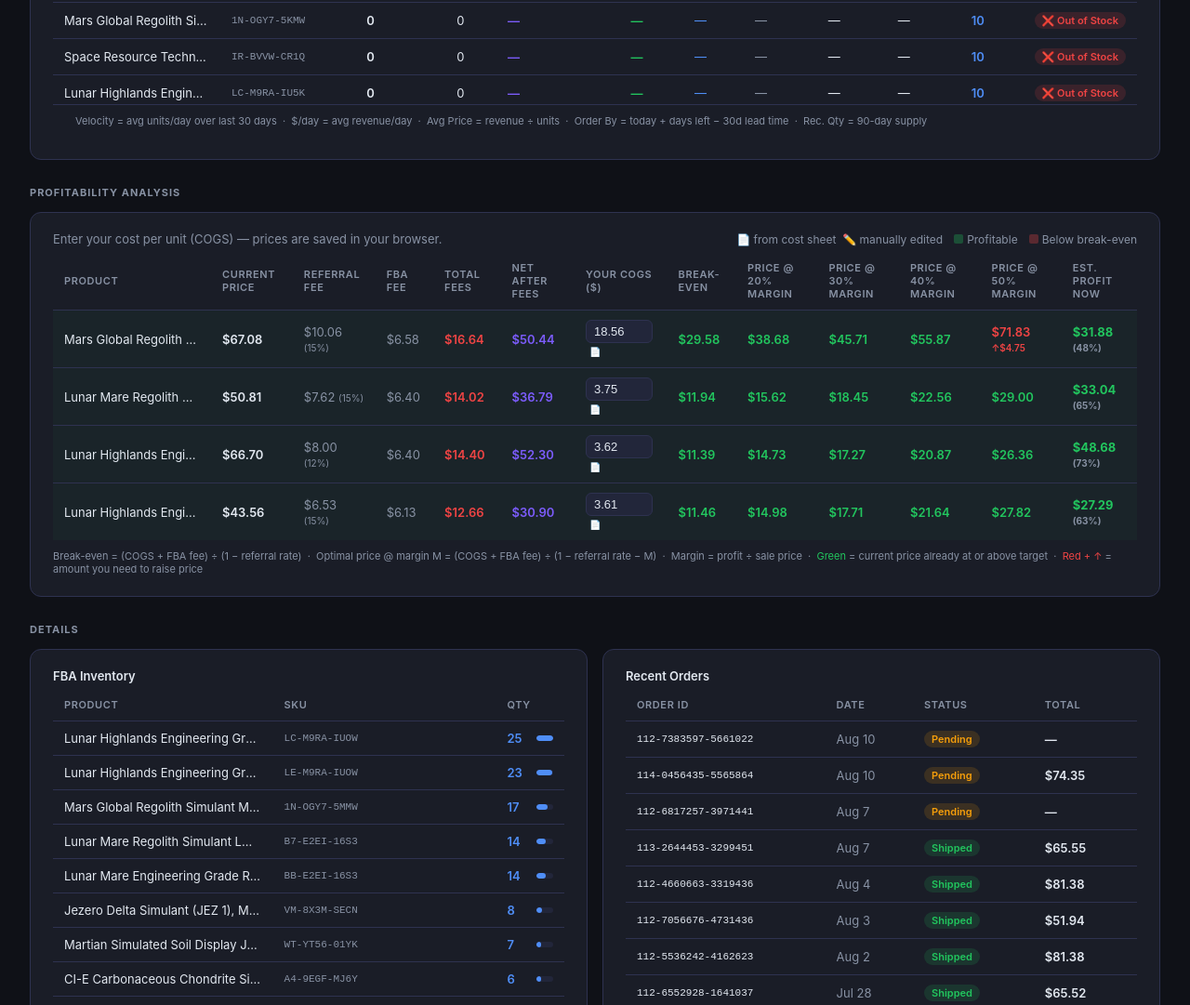
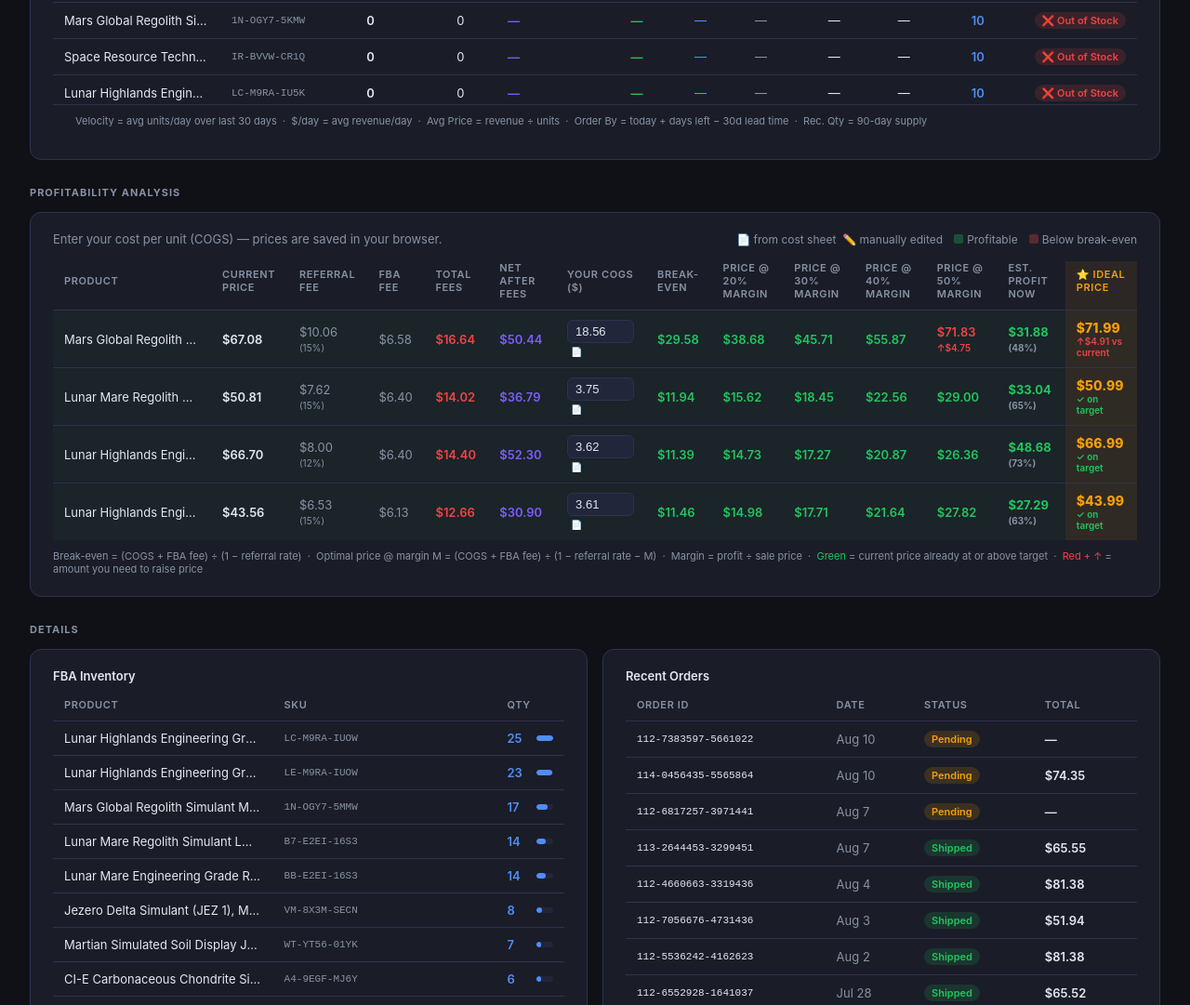
Before and after one commit to canduki21/amazon-fba-dashboard, a website: page docs/index.html in a window 1280 px wide. Shown: the part 1330-2411 px from the top of the page at 93% size. Drawn offline with nearby package versions, Linux system fonts and the light colour scheme.

Commit message:
feat: add Ideal Price column (50% margin target, .99 pricing)

```diff
--- a/docs/index.html
+++ b/docs/index.html
@@ -359,6 +359,7 @@
               <th>Price @ 40% margin</th>
               <th>Price @ 50% margin</th>
               <th>Est. Profit Now</th>
+              <th style="color:var(--yellow);background:rgba(245,158,11,.08)">⭐ Ideal Price</th>
             </tr>
           </thead>
           <tbody id="profitability-body"></tbody>
@@ -685,6 +686,19 @@ function profitRow(p, cogs, cogsSource) {
     ? `<td style="font-weight:700;color:${profitNow >= 0 ? 'var(--green)' : 'var(--red)'}">${fmt(profitNow)} <span style="font-size:10px;color:var(--muted)">(${(marginNow*100).toFixed(0)}%)</span></td>`
     : '<td style="color:var(--muted)">Enter COGS →</td>';
 
+  // Ideal price = highest of (current price, 50% margin target), rounded to nearest .99
+  const idealRaw  = cogs > 0 ? Math.max(price, p50 ?? 0) : price;
+  const idealPrice = Math.floor(idealRaw) + 0.99;
+  const idealDiff  = idealPrice - price;
+  const idealTd    = cogs > 0
+    ? `<td style="background:rgba(245,158,11,.1);font-weight:800;color:var(--yellow);font-size:14px">
+        ${fmt(idealPrice)}
+        ${Math.abs(idealDiff) > 0.50
+          ? `<div style="font-size:10px;color:${idealDiff > 0 ? 'var(--red)' : 'var(--green)'};font-weight:600">${idealDiff > 0 ? '↑' : '↓'}${fmt(Math.abs(idealDiff))} vs current</div>`
+          : `<div style="font-size:10px;color:var(--green);font-weight:600">✓ on target</div>`}
+       </td>`
+    : '<td style="color:var(--muted);background:rgba(245,158,11,.05)">Enter COGS</td>';
+
   return `<tr class="${rowCls}" data-sku="${p.sellerSku}">
     <td style="max-width:170px;overflow:hidden;text-overflow:ellipsis;white-space:nowrap" title="${p.productName}">${short(p.productName, 36)}</td>
     <td style="font-weight:600">${fmt(price)}</td>
@@ -699,6 +713,7 @@ function profitRow(p, cogs, cogsSource) {
     ${priceTd(p40)}
     ${priceTd(p50)}
     ${profitTd}
+    ${idealTd}
   </tr>`;
 }
 
```
